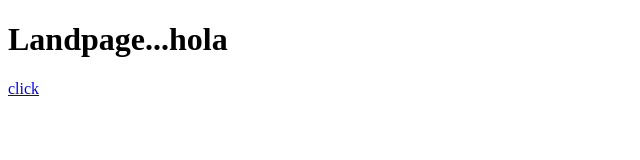
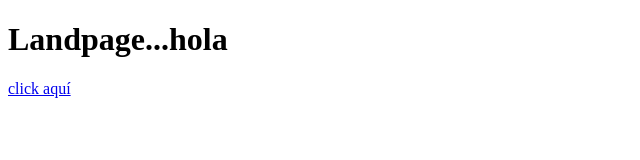
Before and after one commit to SoniaSanchezWeb/SoniaSanchezWeb-github.io, a plain HTML site: page index.html in a window 1280 px wide. Shown: the full height of the page, 0-640 px from the left. Drawn offline with Linux system fonts and the light colour scheme.

Commit message:
Update index.html

```diff
--- a/index.html
+++ b/index.html
@@ -10,7 +10,7 @@
     <h1>Landpage...hola</h1>
 
 
-        <a href="../Practica1/index.html">click</a>
+        <a href="../Practica1/index.html">click aquí</a>
 
 </body>
 </html>
```
